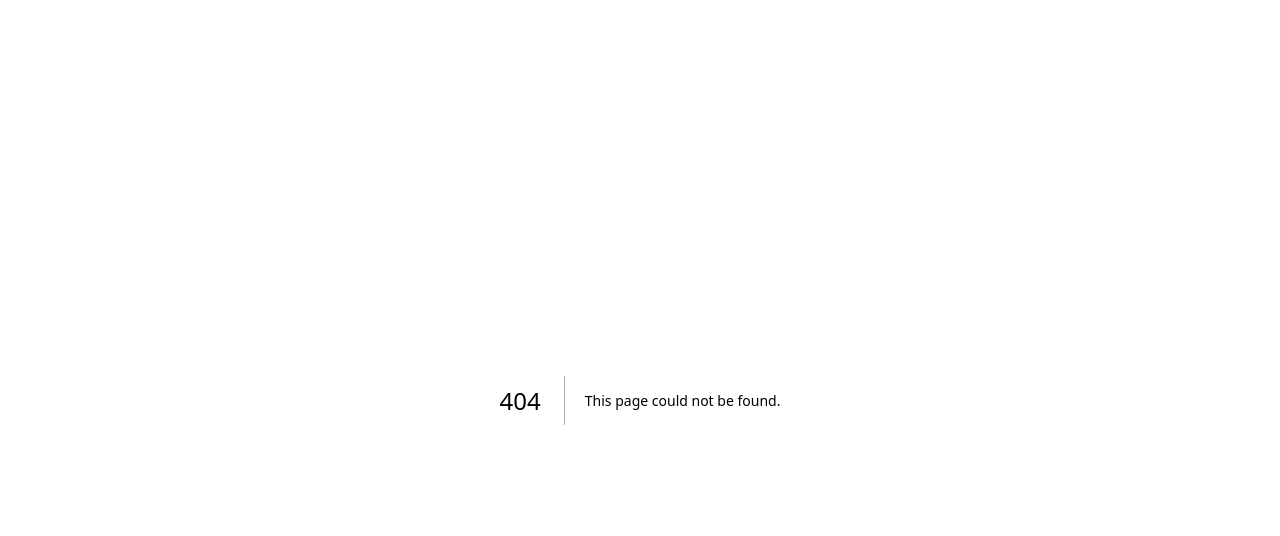
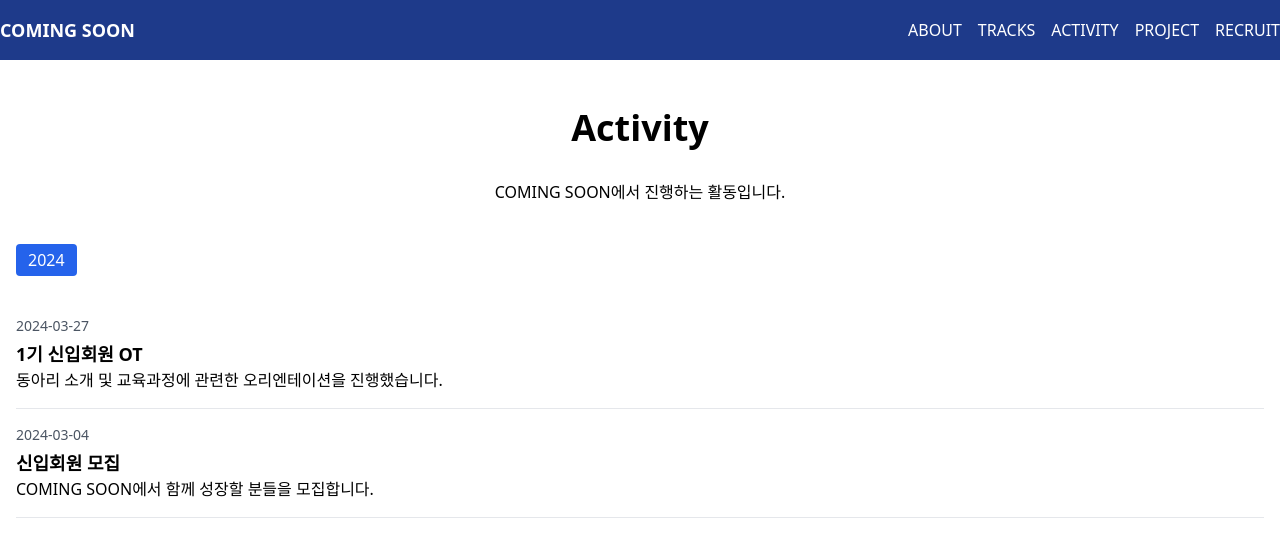
Before and after one commit to COMING-SOON-SCH/coming-soon, a Next.js app: page /activity in a window 1280 px wide. Before the commit this address had no page. Shown: the top 536 px of the page. Built offline with nearby package versions, Linux system fonts and the light colour scheme.

Commit message:
feat: activity 페이지 추가

```diff
--- /dev/null
+++ b/pages/activity/index.tsx
@@ -0,0 +1,100 @@
+import Navbar from "@/components/Navbar";
+import React from "react";
+
+interface YearFilterProps {
+  years: number[];
+  selectedYear: number;
+  onSelectYear: (year: number) => void;
+}
+
+const YearFilter: React.FC<YearFilterProps> = ({
+  years,
+  selectedYear,
+  onSelectYear,
+}) => {
+  return (
+    <div className="flex space-x-2 mb-6">
+      {years.map((year) => (
+        <button
+          key={year}
+          className={`px-3 py-1 rounded ${
+            year === selectedYear
+              ? "bg-blue-600 text-white"
+              : "bg-white text-blue-600"
+          }`}
+          onClick={() => onSelectYear(year)}
+        >
+          {year}
+        </button>
+      ))}
+    </div>
+  );
+};
+
+interface ActivityCardProps {
+  date: string;
+  title: string;
+  description: string;
+}
+
+const ActivityCard: React.FC<ActivityCardProps> = ({
+  date,
+  title,
+  description,
+}) => {
+  return (
+    <div className="border-b py-4">
+      <div className="mb-1 text-sm text-gray-600">{date}</div>
+      <div className="text-lg font-bold">{title}</div>
+      <div>{description}</div>
+    </div>
+  );
+};
+
+const ActivityPage: React.FC = () => {
+  const years = [2024];
+  const [selectedYear, setSelectedYear] = React.useState(years[0]);
+
+  const activities = [
+    {
+      date: "2024-03-27",
+      title: "1기 신입회원 OT",
+      description:
+        "동아리 소개 및 교육과정에 관련한 오리엔테이션을 진행했습니다.",
+    },
+    {
+      date: "2024-03-04",
+      title: "신입회원 모집",
+      description: "COMING SOON에서 함께 성장할 분들을 모집합니다.",
+    },
+  ];
+
+  return (
+    <div>
+      <Navbar />
+      <div className="container mx-auto p-4">
+        <div className="text-4xl font-bold text-center my-8">Activity</div>
+        <p className="text-center mb-10">
+          COMING SOON에서 진행하는 활동입니다.
+        </p>
+
+        <YearFilter
+          years={years}
+          selectedYear={selectedYear}
+          onSelectYear={setSelectedYear}
+        />
+
+        {activities.map((activity, index) => (
+          <ActivityCard
+            key={index}
+            date={activity.date}
+            title={activity.title}
+            description={activity.description}
+          />
+        ))}
+      </div>
+    </div>
+  );
+};
+
+export default ActivityPage;
```
